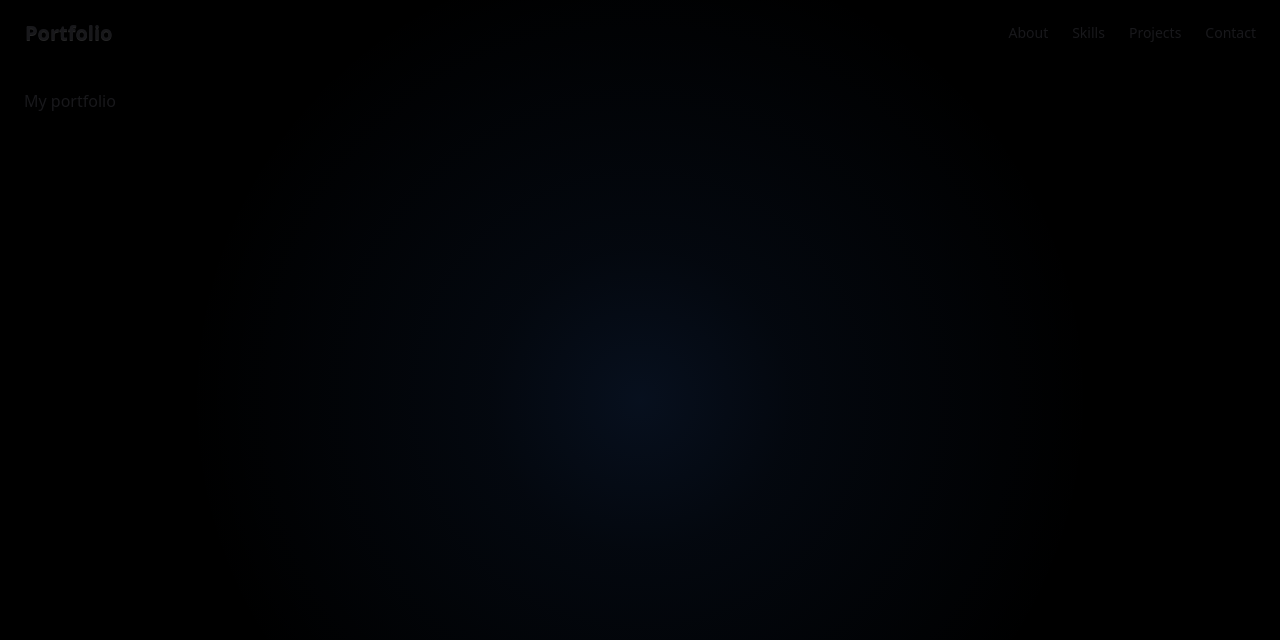
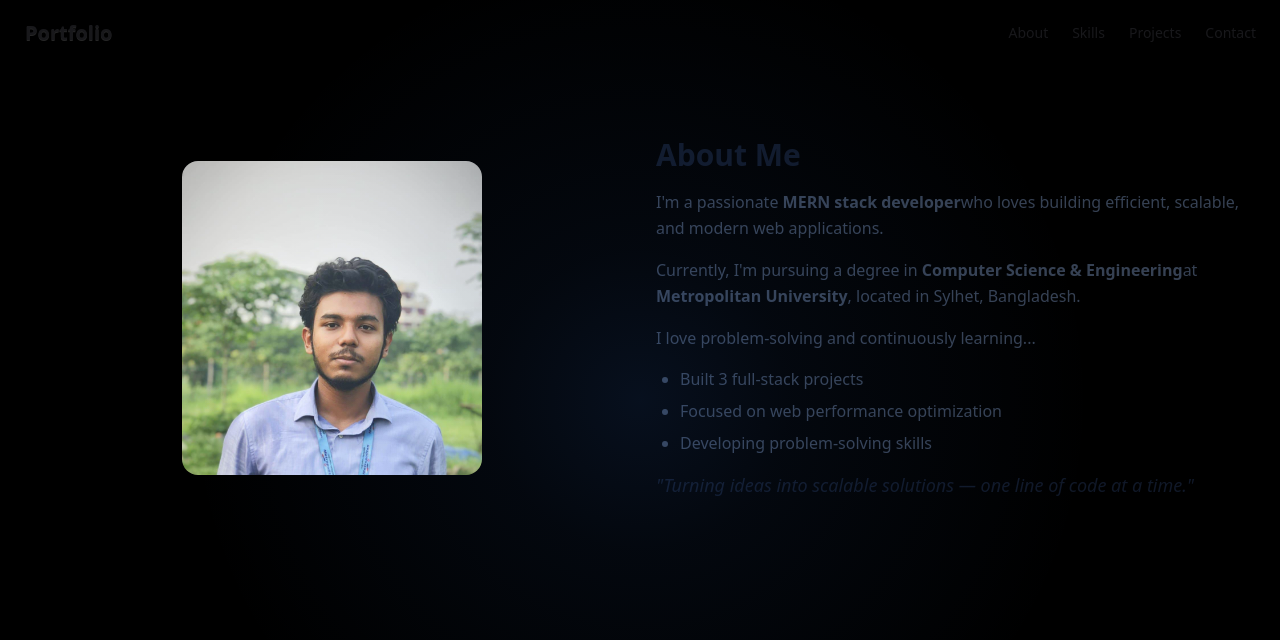
Before and after one commit to tahmid-khan-hub/my-portfolio-nextjs, a Next.js app: page / in a window 1280 px wide. Shown: the top 640 px of the page. Built offline with nearby package versions, Linux system fonts and the light colour scheme.

Commit message:
added about section

```diff
--- a/package.json
+++ b/package.json
@@ -9,6 +9,7 @@
     "lint": "eslint"
   },
   "dependencies": {
+    "aos": "^2.3.4",
     "lucide-react": "^0.544.0",
     "next": "15.5.3",
     "react": "19.1.0",
--- a/src/app/page.tsx
+++ b/src/app/page.tsx
@@ -1,7 +1,9 @@
+import About from "@/components/About";
+
 export default function Home() {
   return (
     <div className="max-w-[1350px] mx-auto p-6">
-      My portfolio
+      <About></About>
     </div>
   );
 }
--- /dev/null
+++ b/src/components/About.tsx
@@ -0,0 +1,54 @@
+"use client";
+import Image from "next/image";
+
+const About = () => {
+  return (
+    <section className="w-full flex justify-center px-4 py-12">
+      <div className="max-w-[1350px] w-full grid grid-cols-1 md:grid-cols-2 gap-8 items-center">
+        {/* Image */}
+        <div className="flex justify-center">
+          <Image
+            src="/my-photo.jpg"
+            alt="About Me"
+            width={300}
+            height={300}
+            className="rounded-2xl object-cover shadow-lg"
+          />
+        </div>
+
+        {/* Text */}
+        <div className="space-y-4">
+          <h2 className="text-3xl font-bold text-gray-900 dark:text-white">
+            About Me
+          </h2>
+          <p className="text-gray-700 dark:text-gray-300 leading-relaxed">
+            I&apos;m a passionate <span className="font-semibold">MERN stack developer</span>
+            who loves building efficient, scalable, and modern web applications.
+          </p>
+          <p className="text-gray-700 dark:text-gray-300 leading-relaxed">
+            Currently, I&apos;m pursuing a degree in{" "}
+            <span className="font-semibold">Computer Science & Engineering</span>
+            at <span className="font-semibold">Metropolitan University</span>,
+            located in Sylhet, Bangladesh.
+          </p>
+          <p className="text-gray-700 dark:text-gray-300 leading-relaxed">
+            I love problem-solving and continuously learning...
+          </p>
+
+          {/* Bullet Points */}
+          <ul className="list-disc pl-6 space-y-2 text-gray-700 dark:text-gray-300">
+            <li>Built 3 full-stack projects</li>
+            <li>Focused on web performance optimization</li>
+            <li>Developing problem-solving skills</li>
+          </ul>
+
+          <p className="italic text-lg text-gray-900 dark:text-gray-100">
+            &quot;Turning ideas into scalable solutions — one line of code at a time.&quot;
+          </p>
+        </div>
+      </div>
+    </section>
+  );
+};
+
+export default About;
```
Also changed, not shown: public/my-photo.jpg (added), 1 other file (tests, documents, lock files or other folders).
